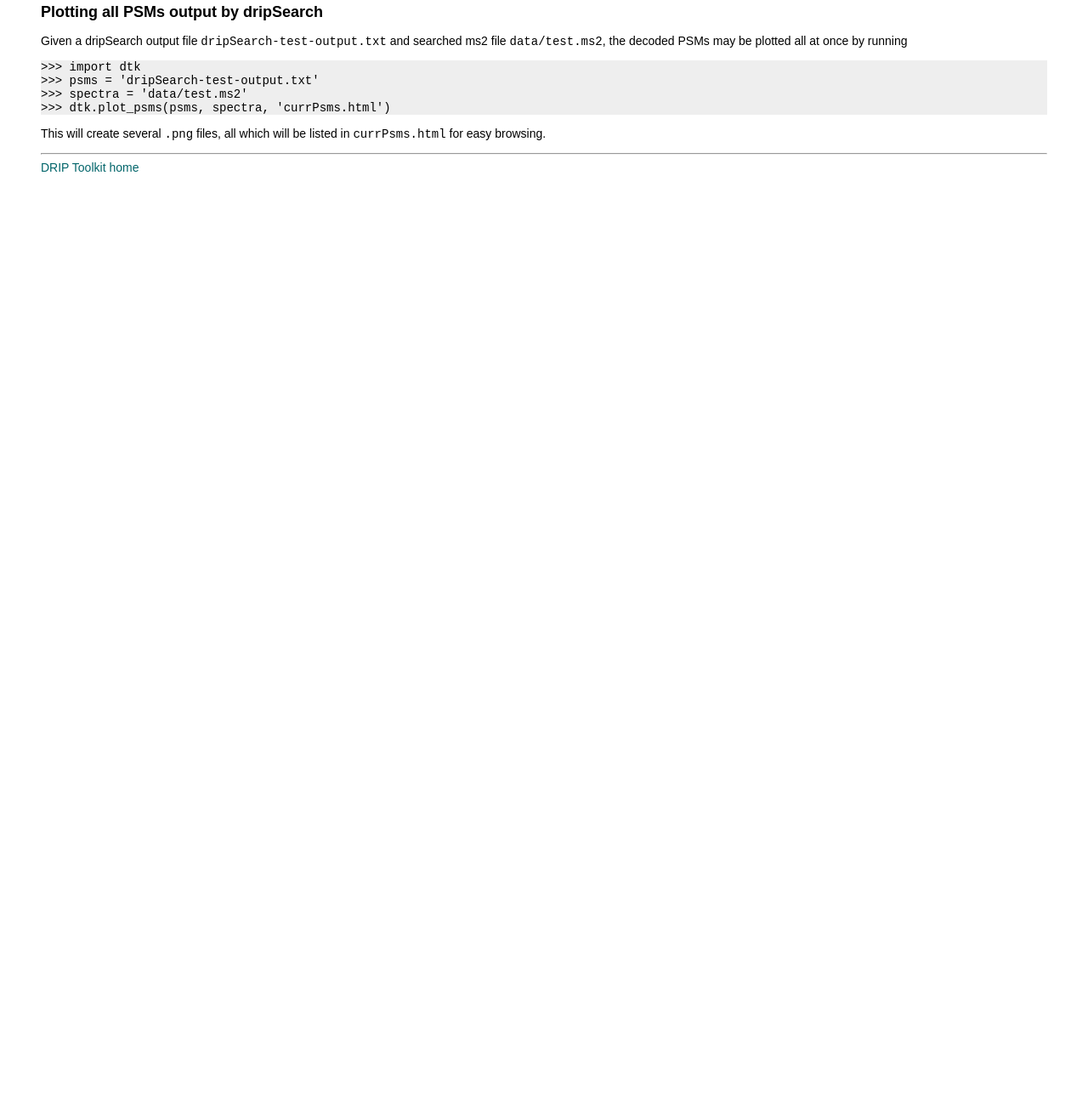
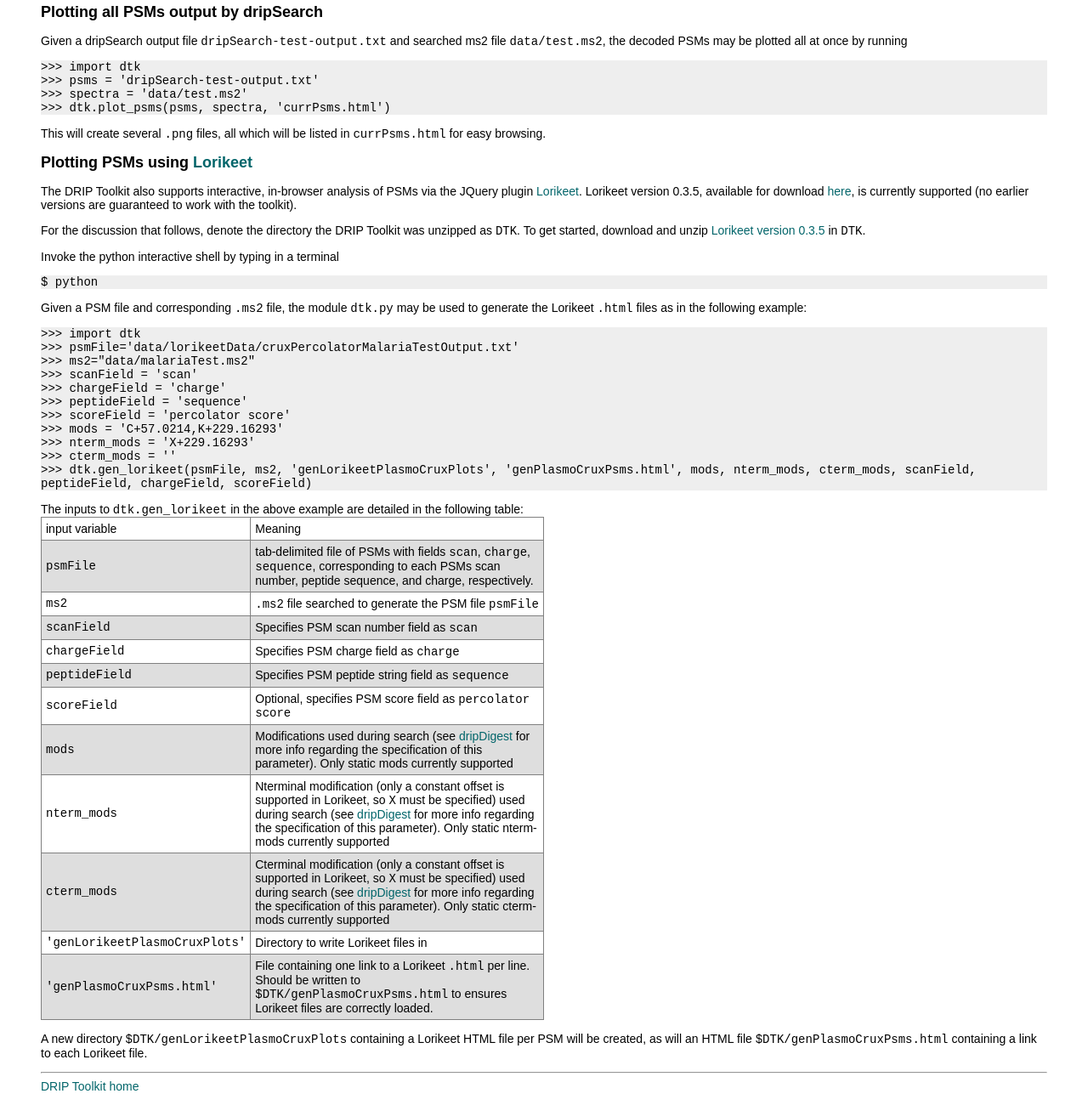
Before and after one commit to melodi-lab/dripToolkit, a plain HTML site: page documentation.html in a window 1280 px wide. Shown: the part 6658-7958 px from the top of the page at 85% size. Before the commit the page ends 6877 px from the top, so only its background shows below. Drawn offline with Linux system fonts and the light colour scheme.

Commit message:
Checking in documentation for generating Lorikeet files

```diff
--- a/documentation.html
+++ b/documentation.html
@@ -763,6 +763,137 @@ memory.
 <p>This will create several <code>.png</code> files, all which will
   be listed in <code>currPsms.html</code> for easy browsing.</p>
 
+<h2>Plotting PSMs
+  using <a href="https://code.google.com/archive/p/lorikeet/">Lorikeet</a></h2>
+<p>The DRIP Toolkit also supports interactive, in-browser analysis of
+  PSMs via the JQuery
+  plugin <a href="https://code.google.com/archive/p/lorikeet/">Lorikeet</a>.
+Lorikeet version 0.3.5, available for
+  download <a href="https://storage.googleapis.com/google-code-archive-downloads/v2/code.google.com/lorikeet/lorikeet_0.3.5.zip">here</a>,
+  is currently supported (no earlier versions are guaranteed to work
+  with the toolkit).</p>
+
+<p>For the discussion that follows, denote the directory the DRIP
+  Toolkit was unzipped as <code>DTK</code>.  To get started, download and unzip
+  <a href="https://storage.googleapis.com/google-code-archive-downloads/v2/code.google.com/lorikeet/lorikeet_0.3.5.zip">Lorikeet
+  version 0.3.5</a> in <code>DTK</code>.
+
+<p>
+Invoke the python interactive shell by typing in a
+terminal
+<div class=code id="nav"><code>
+$ python
+</code></div>
+</p>
+
+<p>Given a PSM file and corresponding <code>.ms2</code> file, the
+  module <code>dtk.py</code> may be used to generate the
+  Lorikeet <code>.html</code> files as in the following example:
+<div class=code id="nav"><code>
+>>> import dtk<br>
+>>> psmFile='data/lorikeetData/cruxPercolatorMalariaTestOutput.txt'<br>
+>>> ms2="data/malariaTest.ms2"<br>
+>>> scanField = 'scan'<br>
+>>> chargeField = 'charge'<br>
+>>> peptideField = 'sequence'<br>
+>>> scoreField = 'percolator score'<br>
+>>> mods = 'C+57.0214,K+229.16293'<br>
+>>> nterm_mods = 'X+229.16293'<br>
+>>> cterm_mods = ''<br>
+>>> dtk.gen_lorikeet(psmFile,
+ms2, 'genLorikeetPlasmoCruxPlots', 'genPlasmoCruxPsms.html', mods,
+nterm_mods, cterm_mods, scanField, peptideField, chargeField, scoreField)
+</code></div>
+</p>
+
+<p>The inputs to <code>dtk.gen_lorikeet</code> in the above example
+  are detailed in the following table:
+<table id="fileFormatsTable" border="1" width="50%">
+<tr>
+<td>input variable</td>
+<td>Meaning</td>
+</tr>
+
+<tr>
+<td><code>psmFile</code></td>
+<td>tab-delimited file of PSMs with
+  fields <code>scan</code>, <code>charge</code>, <code>sequence</code>,
+  corresponding to each PSMs scan number, peptide sequence, and
+  charge, respectively.</td>
+</tr>
+
+<tr>
+<td><code>ms2</code></td>
+<td><code>.ms2</code> file searched to generate the PSM file <code>psmFile</code></td>
+</tr>
+
+<tr>
+<td><code>scanField</code></td>
+<td>Specifies PSM scan number field as <code>scan</code></td>
+</tr>
+
+<tr>
+<td><code>chargeField</code></td>
+<td>Specifies PSM charge field as <code>charge</code></td>
+</tr>
+
+<tr>
+<td><code>peptideField</code></td>
+<td>Specifies PSM peptide string field as <code>sequence</code></td>
+</tr>
+
+<tr>
+<td><code>scoreField</code></td>
+<td>Optional, specifies PSM score field as <code>percolator score</code></td>
+</tr>
+
+<tr>
+<td><code>mods</code></td>
+<td>Modifications used during search
+  (see <a href="dripDigest.html">dripDigest</a> for more info
+  regarding the specification of this parameter).  Only static mods
+  currently supported</td>
+</tr>
+
+<tr>
+<td><code>nterm_mods</code></td>
+<td>Nterminal modification (only a constant offset is supported in
+  Lorikeet, so <code>X</code> must be specified) used during search
+  (see <a href="dripDigest.html">dripDigest</a> for more info
+  regarding the specification of this parameter).  Only static nterm-mods
+  currently supported</td>
+</tr>
+
+<tr>
+<td><code>cterm_mods</code></td>
+<td>Cterminal modification (only a constant offset is supported in
+  Lorikeet, so <code>X</code> must be specified) used during search
+  (see <a href="dripDigest.html">dripDigest</a> for more info
+  regarding the specification of this parameter).  Only static cterm-mods
+  currently supported</td>
+</tr>
+
+<tr>
+<td><code>'genLorikeetPlasmoCruxPlots'</code></td>
+<td>Directory to write Lorikeet files in</td>
+</tr>
+
+<tr>
+<td><code>'genPlasmoCruxPsms.html'</code></td>
+<td>File containing one link to a Lorikeet <code>.html</code> per
+  line.  Should be written
+  to <code>$DTK/genPlasmoCruxPsms.html</code> to ensures Lorikeet
+  files are correctly loaded.</td>
+</tr>
+</table>
+</p>
+
+<p>A new directory <code>$DTK/genLorikeetPlasmoCruxPlots</code>
+containing a Lorikeet HTML file per PSM will be created, as
+will an HTML file <code>$DTK/genPlasmoCruxPsms.html</code> containing a
+link to each Lorikeet file.
+</p>
+
 </div><!--end main-->
 <hr></hr>
 
```
